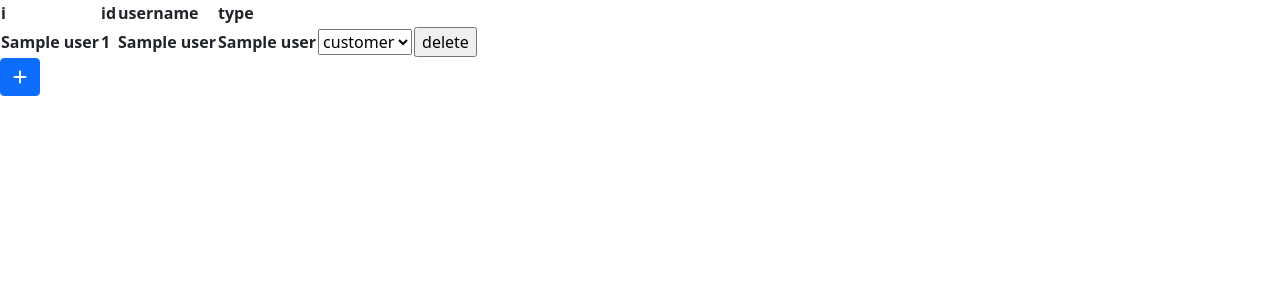
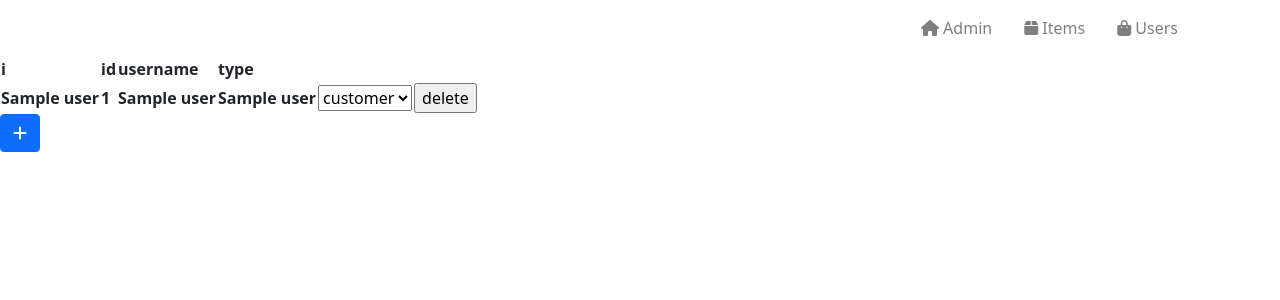
Before and after one commit to Leohemmingsson/D0018E, a Python web app: template src/templates/admin_users.html in a window 1280 px wide. Shown: the top 300 px of the page. Run offline with Jinja, Linux system fonts and the light colour scheme; the template is opened without the code that fills it: most values are stand-ins (such as "Sample title", 1, 10 or a date in 2020); lists and menus that the app fills with data are empty; some libraries are stand-ins or nearby versions.

Commit message:
Can now traverse from admin/users back to admin lmao

```diff
--- a/src/templates/admin_users.html
+++ b/src/templates/admin_users.html
@@ -18,6 +18,9 @@
 </head>
 
 <body>
+    <header>
+        {% include "components/navbar_admin.html" %}
+    </header>
     <script type="text/javascript">
         function del(id) {
             fetch('http://localhost:5000/admin/users', {
--- a/src/templates/components/navbar_admin.html
+++ b/src/templates/components/navbar_admin.html
@@ -29,7 +29,7 @@
                     </a>
                     <ul class="nav col-12 col-lg-auto my-2 justify-content-end my-md-0 text-small">
                         <li>
-                            <a href="/admin_index" class="nav-link text-black-50">
+                            <a href="/admin" class="nav-link text-black-50">
                                 <i class="fa-solid fa-house"></i>
                                 Admin
                             </a>
```
